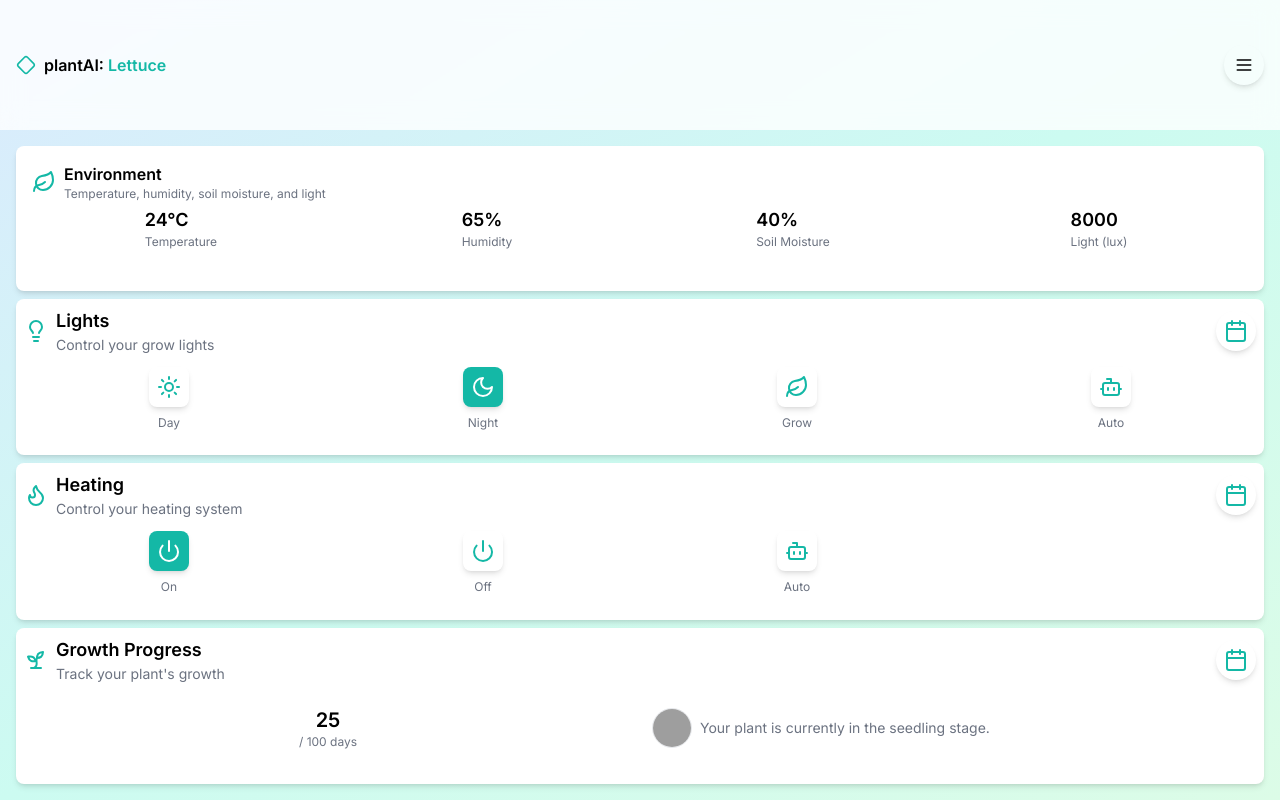
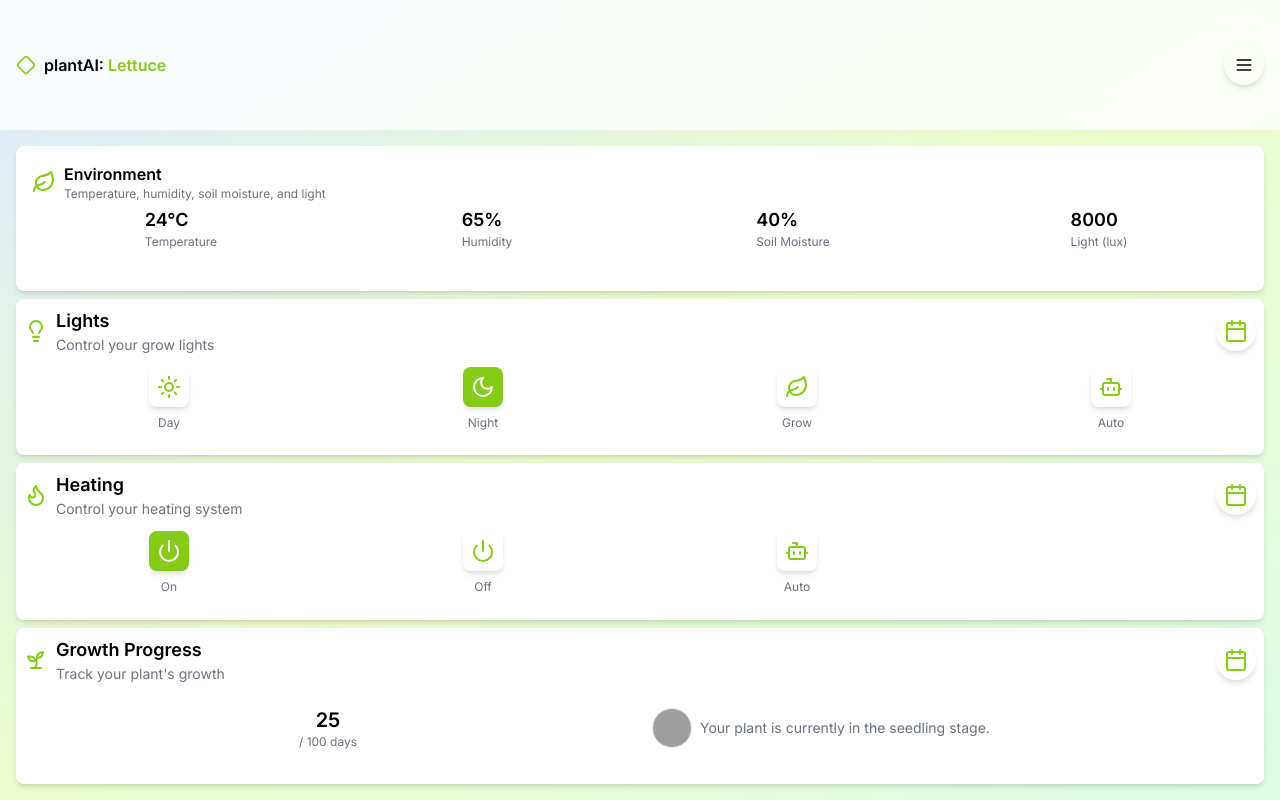
Before and after one commit to aliyorulmazdev/plant-ai, a Next.js app: page / in a window 1280 px wide. Built offline with nearby package versions, Linux system fonts and the light colour scheme; grey boxes are pictures that could not be loaded.

Commit message:
- Update styling and icons for plantAI component.

```diff
--- a/app/_components/PlantCard.js
+++ b/app/_components/PlantCard.js
@@ -4,12 +4,12 @@ import { DiamondIcon } from "lucide-react";
 
 export default function PlantCard() {
   return (
-    <div className="grid min-h-screen w-full bg-gradient-to-br from-blue-100 via-teal-100 to-green-100 dark:from-blue-900 dark:via-teal-900 dark:to-green-900">
+    <div className="grid min-h-screen w-full bg-gradient-to-br from-blue-100 via-lime-100 to-green-100 dark:from-blue-900 dark:via-lime-900 dark:to-green-900">
       <header className="sticky top-0 z-10 bg-white/80 backdrop-blur-md dark:bg-gray-950/80 px-4 py-1 flex items-center justify-between">
         <div className="flex items-center gap-2">
-          <DiamondIcon className="w-5 h-5 text-teal-500" />
+          <DiamondIcon className="w-5 h-5 text-lime-500" />
           <h1 className="text-md font-semibold text-black">
-            plantAI: <span className="text-teal-500">Lettuce</span>
+            plantAI: <span className="text-lime-500">Lettuce</span>
           </h1>
         </div>
         <Button variant="ghost" size="icon" className="rounded-full shadow-md">
@@ -21,7 +21,7 @@ export default function PlantCard() {
         <section className="bg-white rounded-lg shadow-md dark:bg-gray-900 p-4">
           <div className="flex items-center justify-between">
             <div className="flex items-center gap-2">
-              <LeafIcon className="w-6 h-6 text-teal-500" />
+              <LeafIcon className="w-6 h-6 text-lime-500" />
               <div>
                 <h2 className="text-base font-semibold text-black">
                   Environment
@@ -70,7 +70,7 @@ export default function PlantCard() {
         <section className="bg-white rounded-lg shadow-md dark:bg-gray-900">
           <div className="p-2 flex items-center justify-between">
             <div className="flex items-center gap-2">
-              <LightbulbIcon className="w-6 h-6 text-teal-500" />
+              <LightbulbIcon className="w-6 h-6 text-lime-500" />
               <div>
                 <h2 className="text-lg font-semibold text-black">Lights</h2>
                 <p className="text-sm text-gray-500 dark:text-gray-400">
@@ -83,7 +83,7 @@ export default function PlantCard() {
               size="icon"
               className="rounded-full shadow-md"
             >
-              <CalendarIcon className="w-6 h-6 text-teal-500" />
+              <CalendarIcon className="w-6 h-6 text-lime-500" />
               <span className="sr-only">Set schedule</span>
             </Button>
           </div>
@@ -91,9 +91,9 @@ export default function PlantCard() {
             <div className="flex flex-col items-center gap-2">
               <Button
                 variant="ghost"
-                className="rounded-lg p-2 flex flex-col items-center gap-2 hover:bg-teal-500 hover:text-white shadow-md"
+                className="rounded-lg p-2 flex flex-col items-center gap-2 hover:bg-lime-500 hover:text-white shadow-md"
               >
-                <SunIcon className="w-25 h-25 text-teal-500 hover:text-white" />
+                <SunIcon className="w-25 h-25 text-lime-500 hover:text-white" />
               </Button>
               <span className="text-xs text-gray-500 dark:text-gray-400">
                 Day
@@ -102,7 +102,7 @@ export default function PlantCard() {
             <div className="flex flex-col items-center gap-2">
               <Button
                 variant="ghost"
-                className="rounded-lg p-2 flex flex-col items-center gap-2 bg-teal-500 text-white shadow-md"
+                className="rounded-lg p-2 flex flex-col items-center gap-2 bg-lime-500 text-white shadow-md"
               >
                 <MoonIcon className="w-25 h-25 text-white" />
               </Button>
@@ -113,9 +113,9 @@ export default function PlantCard() {
             <div className="flex flex-col items-center gap-2">
               <Button
                 variant="ghost"
-                className="rounded-lg p-2 flex flex-col items-center gap-2 hover:bg-teal-500 hover:text-white shadow-md"
+                className="rounded-lg p-2 flex flex-col items-center gap-2 hover:bg-lime-500 hover:text-white shadow-md"
               >
-                <LeafIcon className="w-25 h-25 text-teal-500 hover:text-white" />
+                <LeafIcon className="w-25 h-25 text-lime-500 hover:text-white" />
               </Button>
               <span className="text-xs text-gray-500 dark:text-gray-400">
                 Grow
@@ -124,9 +124,9 @@ export default function PlantCard() {
             <div className="flex flex-col items-center gap-2">
               <Button
                 variant="ghost"
-                className="rounded-lg p-2 flex flex-col items-center gap-2 hover:bg-teal-500 hover:text-white shadow-md"
+                className="rounded-lg p-2 flex flex-col items-center gap-2 hover:bg-lime-500 hover:text-white shadow-md"
               >
-                <BotIcon className="w-25 h-25 text-teal-500 hover:text-white" />
+                <BotIcon className="w-25 h-25 text-lime-500 hover:text-white" />
               </Button>
               <span className="text-xs text-gray-500 dark:text-gray-400">
                 Auto
@@ -137,7 +137,7 @@ export default function PlantCard() {
         <section className="bg-white rounded-lg shadow-md dark:bg-gray-900">
           <div className="p-2 flex items-center justify-between">
             <div className="flex items-center gap-2">
-              <FlameIcon className="w-6 h-6 text-teal-500" />
+              <FlameIcon className="w-6 h-6 text-lime-500" />
               <div>
                 <h2 className="text-lg font-semibold text-black">Heating</h2>
                 <p className="text-sm text-gray-500 dark:text-gray-400">
@@ -150,7 +150,7 @@ export default function PlantCard() {
               size="icon"
               className="rounded-full shadow-md"
             >
-              <CalendarIcon className="w-6 h-6 text-teal-500" />
+              <CalendarIcon className="w-6 h-6 text-lime-500" />
               <span className="sr-only">Set schedule</span>
             </Button>
           </div>
@@ -158,7 +158,7 @@ export default function PlantCard() {
             <div className="flex flex-col items-center gap-2">
               <Button
                 variant="ghost"
-                className="rounded-lg p-2 flex flex-col items-center gap-2 bg-teal-500 text-white shadow-md"
+                className="rounded-lg p-2 flex flex-col items-center gap-2 bg-lime-500 text-white shadow-md"
               >
                 <PowerIcon className="w-25 h-25 text-white" />
               </Button>
@@ -169,9 +169,9 @@ export default function PlantCard() {
             <div className="flex flex-col items-center gap-2">
               <Button
                 variant="ghost"
-                className="rounded-lg p-2 flex flex-col items-center gap-2 hover:bg-teal-500 hover:text-white shadow-md"
+                className="rounded-lg p-2 flex flex-col items-center gap-2 hover:bg-lime-500 hover:text-white shadow-md"
               >
-                <PowerIcon className="w-25 h-25 text-teal-500 hover:text-white" />
+                <PowerIcon className="w-25 h-25 text-lime-500 hover:text-white" />
               </Button>
               <span className="text-xs text-gray-500 dark:text-gray-400">
                 Off
@@ -180,9 +180,9 @@ export default function PlantCard() {
             <div className="flex flex-col items-center gap-2">
               <Button
                 variant="ghost"
-                className="rounded-lg p-2 flex flex-col items-center gap-2 hover:bg-teal-500 hover:text-white shadow-md"
+                className="rounded-lg p-2 flex flex-col items-center gap-2 hover:bg-lime-500 hover:text-white shadow-md"
               >
-                <BotIcon className="w-25 h-25 text-teal-500 hover:text-white" />
+                <BotIcon className="w-25 h-25 text-lime-500 hover:text-white" />
               </Button>
               <span className="text-xs text-gray-500 dark:text-gray-400">
                 Auto
@@ -193,7 +193,7 @@ export default function PlantCard() {
         <section className="bg-white rounded-lg shadow-md dark:bg-gray-900">
           <div className="p-2 flex items-center justify-between">
             <div className="flex items-center gap-2">
-              <SproutIcon className="w-6 h-6 text-teal-500" />
+              <SproutIcon className="w-6 h-6 text-lime-500" />
               <div>
                 <h2 className="text-lg font-semibold text-black">
                   Growth Progress
@@ -208,14 +208,14 @@ export default function PlantCard() {
               size="icon"
               className="rounded-full shadow-md"
             >
-              <CalendarIcon className="w-6 h-6 text-teal-500" />
+              <CalendarIcon className="w-6 h-6 text-lime-500" />
               <span className="sr-only">View history</span>
             </Button>
           </div>
           <div className="grid grid-cols-2 gap-2 p-1">
             <div className="flex items-center justify-center">
               <div className="relative w-16 h-16">
-                <div className="text-teal-500" />
+                <div className="text-lime-500" />
                 <div className="absolute inset-0 flex items-center justify-center">
                   <div className="text-center">
                     <p className="text-xl font-semibold text-black">25</p>
```
